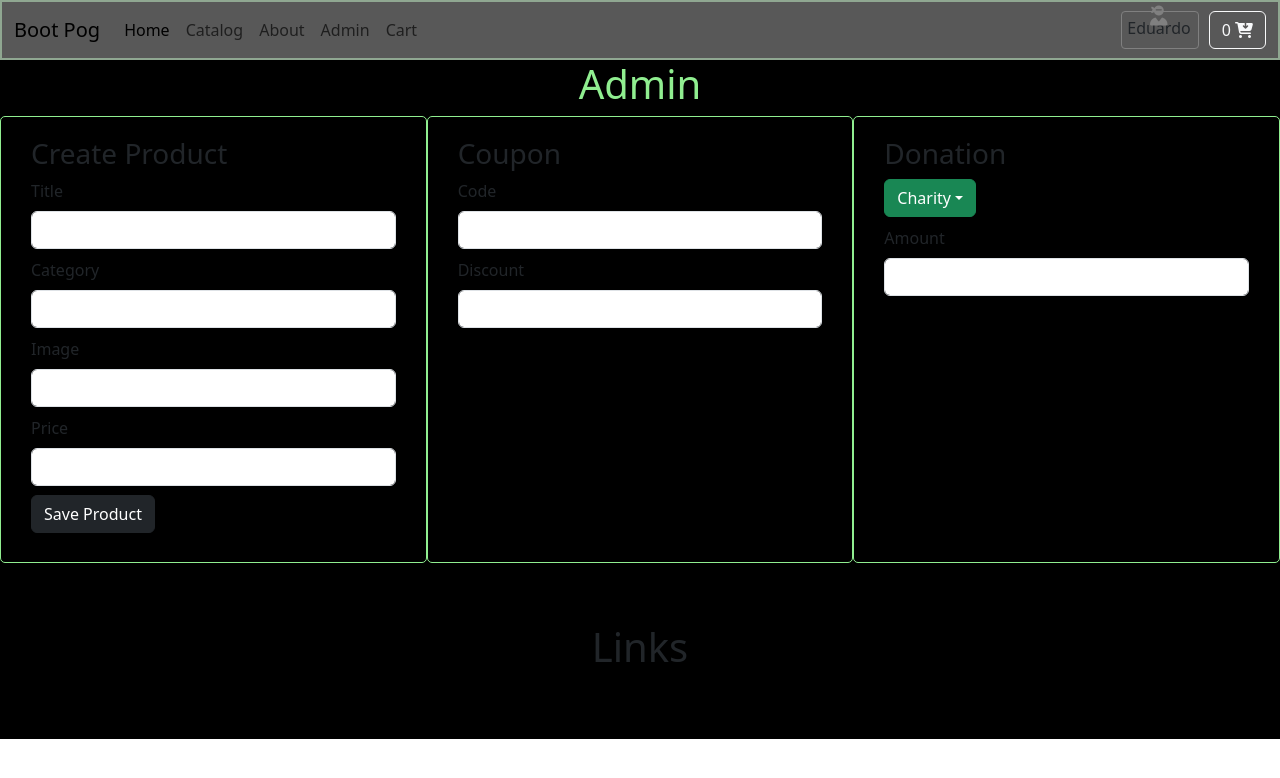
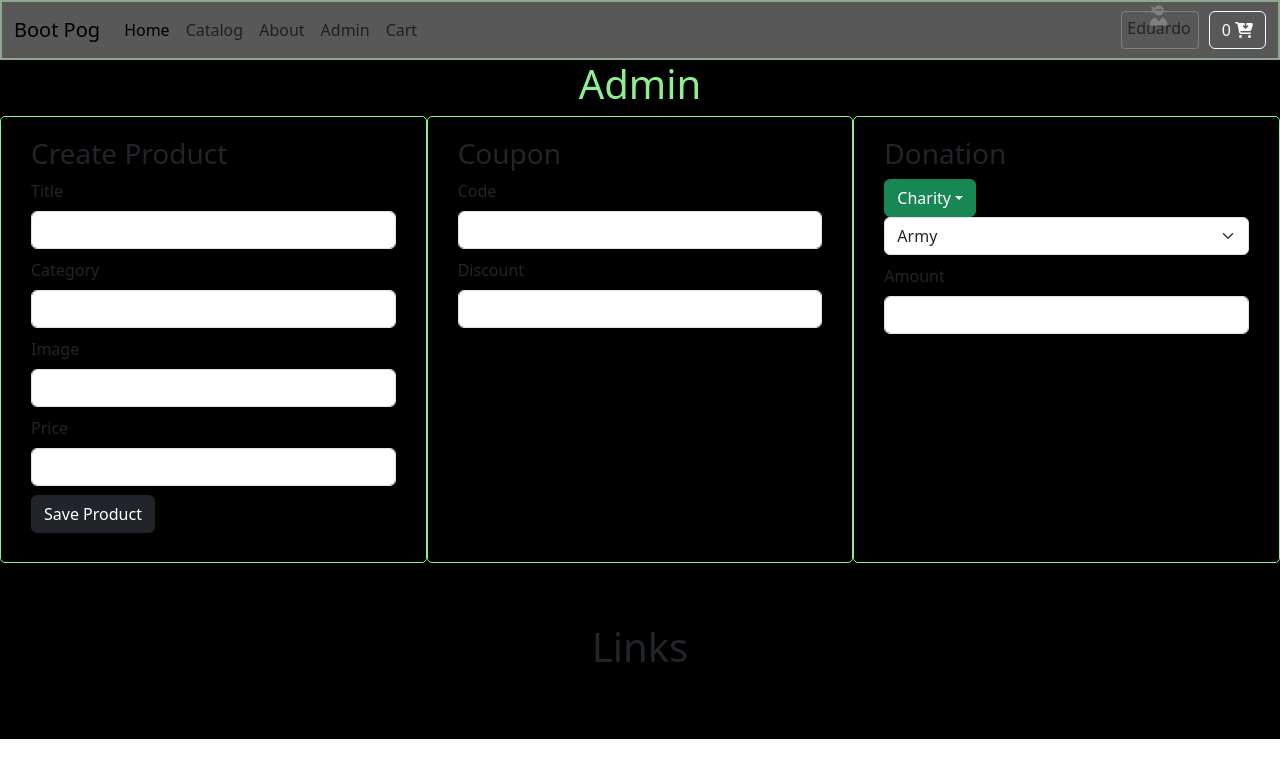
Before and after one commit to EduRodgz/reactStore_ch40, a React (Create React App) app: page /admin in a window 1280 px wide. Shown: the top 778 px of the page. Built offline with nearby package versions, Linux system fonts and the light colour scheme.

Commit message:
Thursday 1st commit

```diff
--- a/src/pages/admin.jsx
+++ b/src/pages/admin.jsx
@@ -43,13 +43,13 @@ function Admin() {
   <button class="btn btn-success dropdown-toggle" type="button" data-bs-toggle="dropdown" aria-expanded="false">
     Charity
   </button>
-  <ul class="dropdown-menu dropdown-menu-dark">
-    <li><a class="dropdown-item" href="#">Army</a></li>
-    <li><a class="dropdown-item" href="#">Marines</a></li>
-    <li><a class="dropdown-item" href="#">Navy</a></li>
-    <li><a class="dropdown-item" href="#">Air Force</a></li>
-    <li><a class="dropdown-item" href="#">Space Force</a></li>
-  </ul>
+  <select class="form-select">
+    <option value="Army">Army</option>
+    <option value="Marines">Marines</option>
+    <option value="Navy">Navy</option>
+    <option value="AirForce">Air Force</option>
+    <option value="SpaceForce">Space Force</option>
+  </select>
 </div>
         <div>
     <label className="form-label">Amount</label>
```
